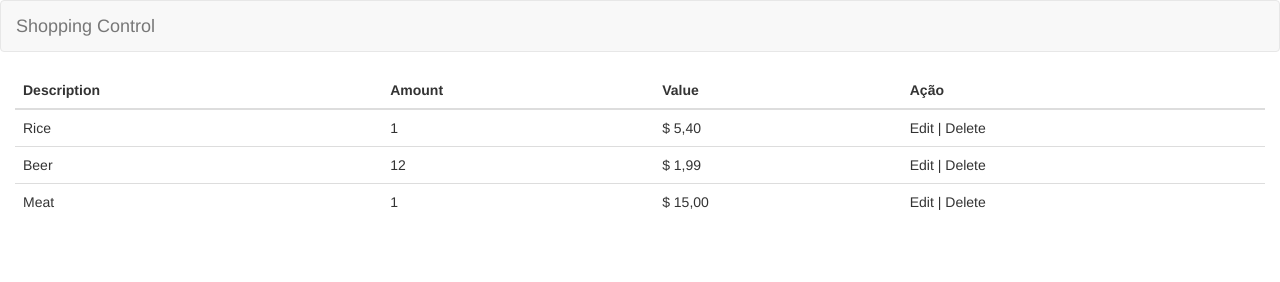
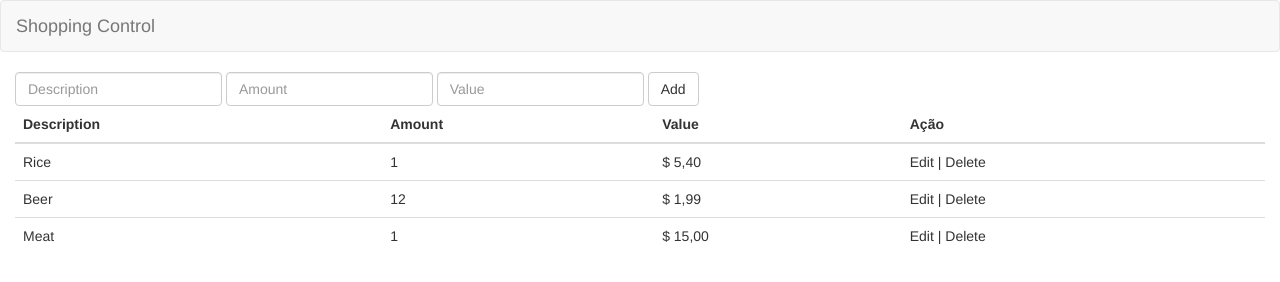
Before and after one commit to rafaelxim/Shopping_control, a plain HTML site: page index.html in a window 1280 px wide. Drawn offline with Linux system fonts and the light colour scheme.

Commit message:
Adicionando novos registros

```diff
--- a/index.html
+++ b/index.html
@@ -18,6 +18,18 @@
 	</nav>
 
 	<div class="container-fluid">
+		<div class="form-inline">
+			<div class="form-group">
+				<input placeholder="Description" id="desc" class="form-control" type="text" name="">
+			</div>
+			<div class="form-group">
+				<input placeholder="Amount" id="amount" class="form-control" type="text" name="">
+			</div>
+			<div class="form-group">
+				<input placeholder="Value" id="value" class="form-control" type="text" name="">
+			</div>
+			<button onclick="addData();" class="btn btn-default">Add</button>
+		</div>
 		<table id="listTable" class="table">
 		</table>
 	</div>
--- a/js/main.js
+++ b/js/main.js
@@ -62,5 +62,14 @@ function formatValue(value){
 	return str ;
 }
 
+function addData(){
+	var desc = document.getElementById('desc').value ;
+	var value = document.getElementById('amount').value ;
+	var amount = document.getElementById('value').value ;
+
+	list.unshift({"desc":desc , "value":value , "amount":amount});
+	setList(list);
+}
+
 console.log(getTotal(list)) ;
 setList(list) ;
```
